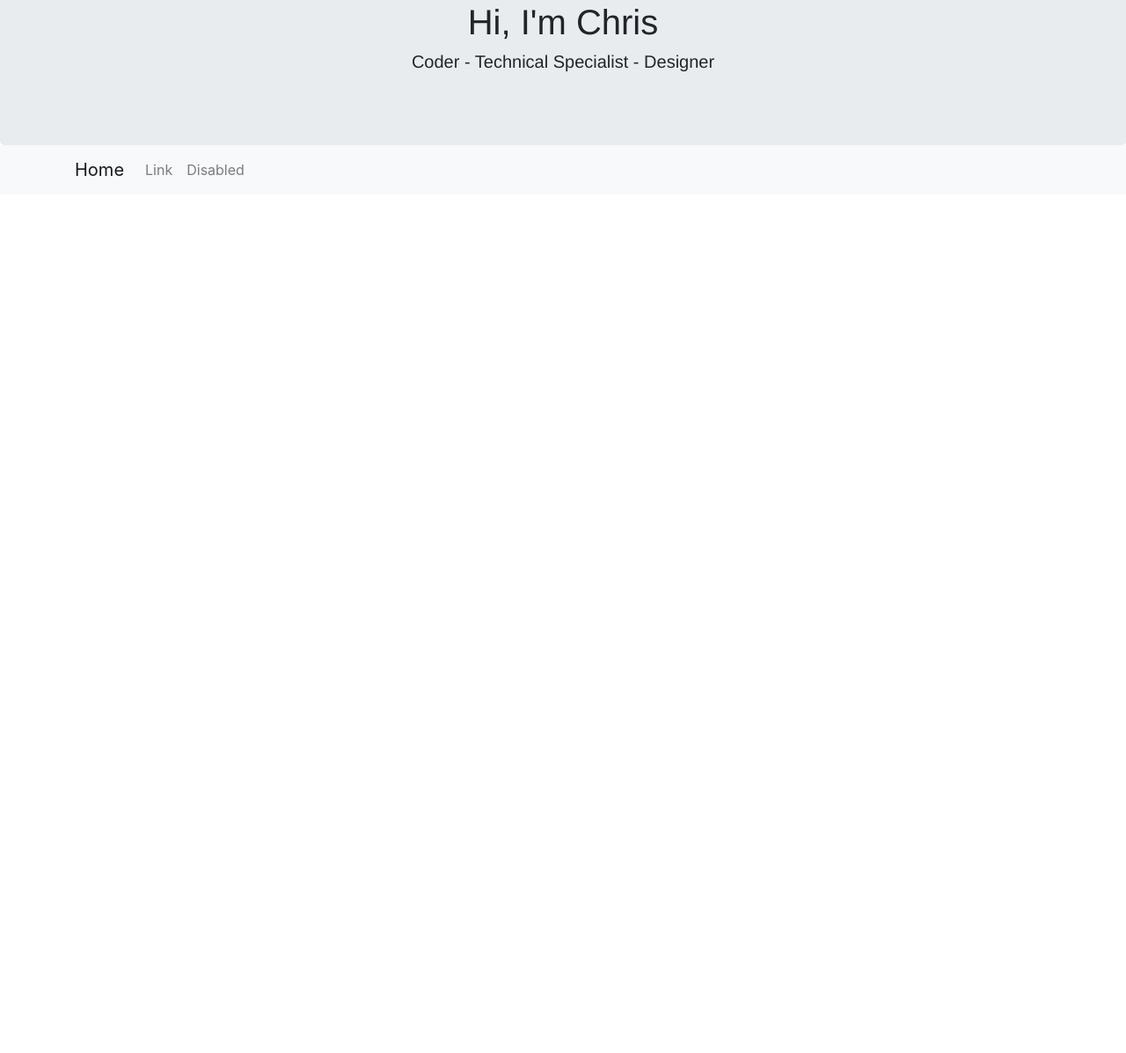
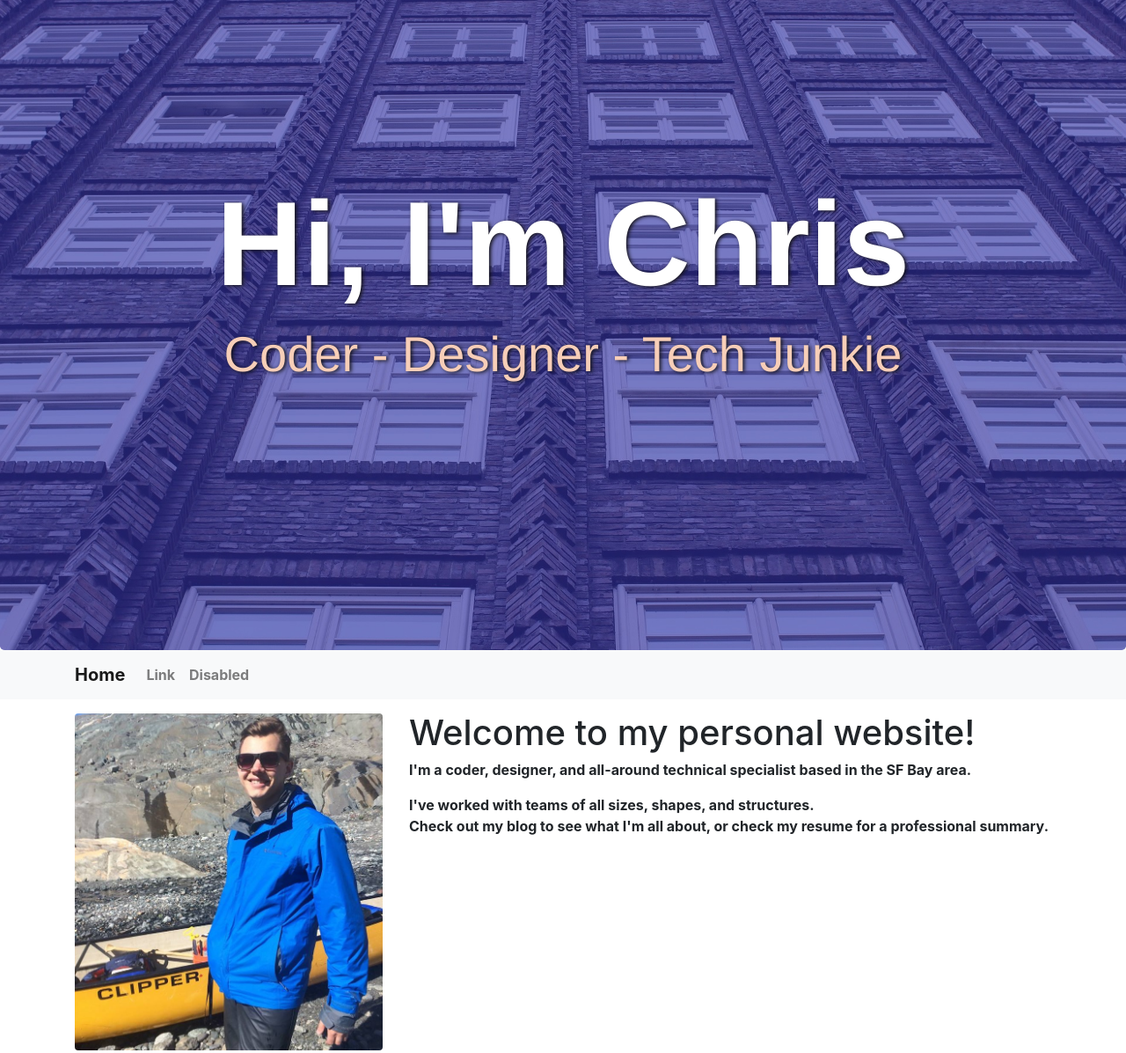
Before and after one commit to chrismechler/chrismechler.github.io, a plain HTML site: page index.html in a window 1280 px wide. Shown: the part 61-1258 px from the top of the page at 88% size. Before the commit the page ends 800 px from the top, so only its background shows below. Drawn offline with nearby package versions, Linux system fonts and the light colour scheme.

Commit message:
Updates part 2 electric boogaloo - minor tweaks, got a cover page

```diff
--- a/index.html
+++ b/index.html
@@ -8,10 +8,10 @@
   <link rel="stylesheet" href="sitecss.css">
 </head>
 <body>
-    <div class="jumbotron" style="margin-bottom:0px">
-      <div class="container">
-      <h1 class="text-center">Hi, I'm Chris</h1>
-      <p class="lead text-center">Coder - Technical Specialist - Designer</p>
+  <div class="fullheight jumbotron" style="margin-bottom:0px">
+    <div class="container covertext">
+      <h1 class="text-center bigtitle"><b>Hi, I'm Chris</h1>
+      <p class="lead text-center subtitle">Coder - Designer - Tech Junkie</p>
     </div>
   </div>
   <nav class="navbar navbar-expand-lg navbar-light bg-light">
@@ -34,6 +34,19 @@
       </div>
     </div>
   </nav>
+  <div class="container">
+    <div class="row my-3">
+      <div class="col-4 text-center">
+        <img src="sources/profile.jpg" class=" img-fluid rounded mx-auto" alt="That's me!">
+      </div>
+      <div class="col-8">
+        <h1>Welcome to my personal website!
+        </h1>
+        <p>I'm a coder, designer, and all-around technical specialist based in the SF Bay area.</p>
+        <p>I've worked with teams of all sizes, shapes, and structures. </br>Check out my blog to see what I'm all about, or check my resume for a professional summary.</p>
+      </div>
+    </div>
+  </div>
 
   <script src="https://code.jquery.com/jquery-3.2.1.slim.min.js" integrity="sha384-KJ3o2DKtIkvYIK3UENzmM7KCkRr/rE9/Qpg6aAZGJwFDMVNA/GpGFF93hXpG5KkN" crossorigin="anonymous"></script>
   <script src="https://cdnjs.cloudflare.com/ajax/libs/popper.js/1.11.0/umd/popper.min.js" integrity="sha384-b/U6ypiBEHpOf/4+1nzFpr53nxSS+GLCkfwBdFNTxtclqqenISfwAzpKaMNFNmj4" crossorigin="anonymous"></script>
--- a/sitecss.css
+++ b/sitecss.css
@@ -1,3 +1,27 @@
 .jumbotron{
   font-family: Helvetica, sans-serif;
 }
+.spacer{
+  min-height: 20px;
+}
+.fullheight.jumbotron{
+  position: relative;
+  background: url('sources/cover2.jpg') no-repeat center center;
+  background-size: cover;
+  min-height:100vh;
+
+}
+.container.covertext{
+  position: relative;
+  top: 25vh;
+}
+.bigtitle{
+  font-size: 8.5rem;
+  color: #ffffff;
+  text-shadow: 2px 1px 4px #151317;
+}
+.subtitle{
+  font-size: 3.5rem;
+  color: #f7ceb8;
+  text-shadow: 2px 1px 4px #151317;
+}
```
Also changed, not shown: sources/cover2.jpg (added), sources/profile.jpg (added). Lines whose indentation alone changed are shown as unchanged.
